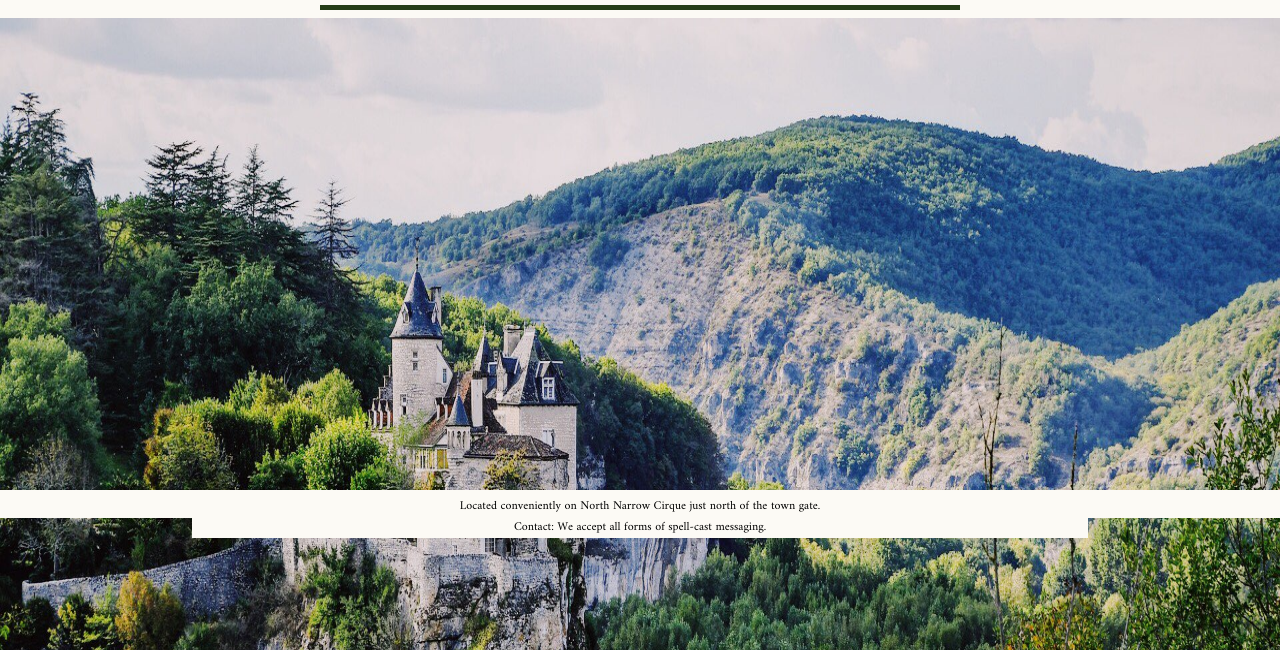
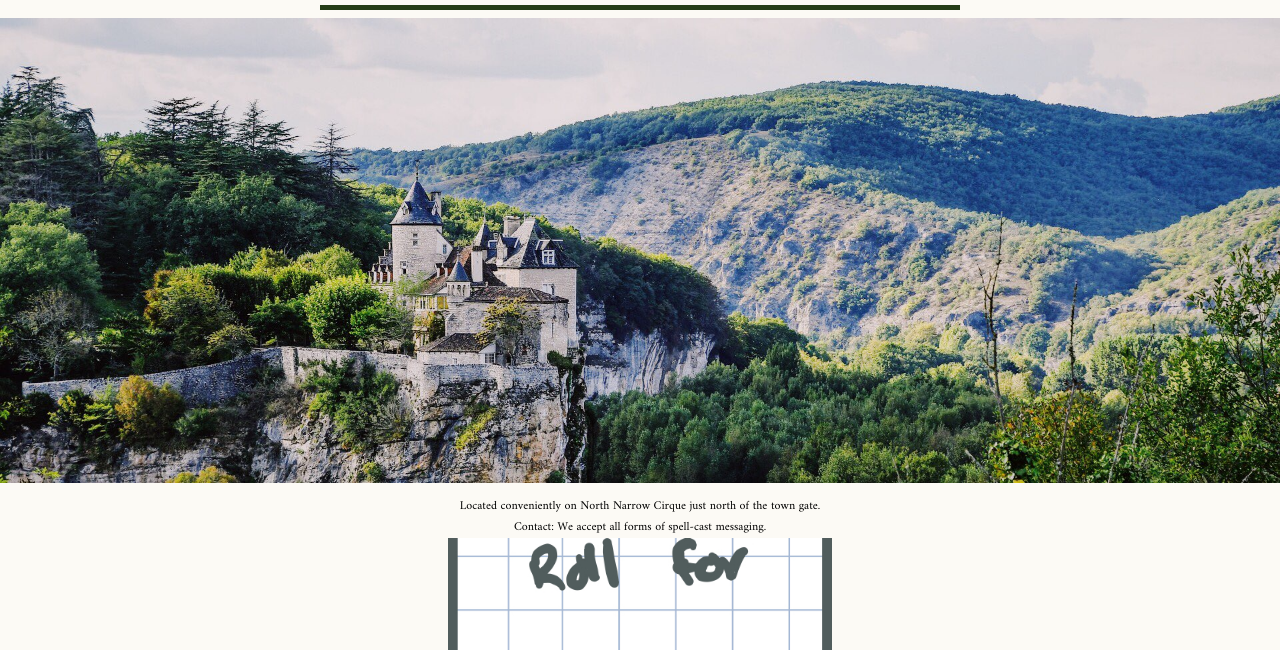
Before and after one commit to frndly/theBrokenThorn, a plain HTML site: page index.html in a window 1280 px wide. Shown: the part 150-800 px from the top of the page. Drawn offline with Linux system fonts and the light colour scheme; a web font is replaced by a local one.

Commit message:
Updated css.css

```diff
--- a/css/css.css
+++ b/css/css.css
@@ -6,10 +6,6 @@
   background: rgb(252, 250, 245);
   font-size: 12px;
   font-family: serif;
-}
-
-body {
-  height: 90vh;
 }
 
 h1 {
```
